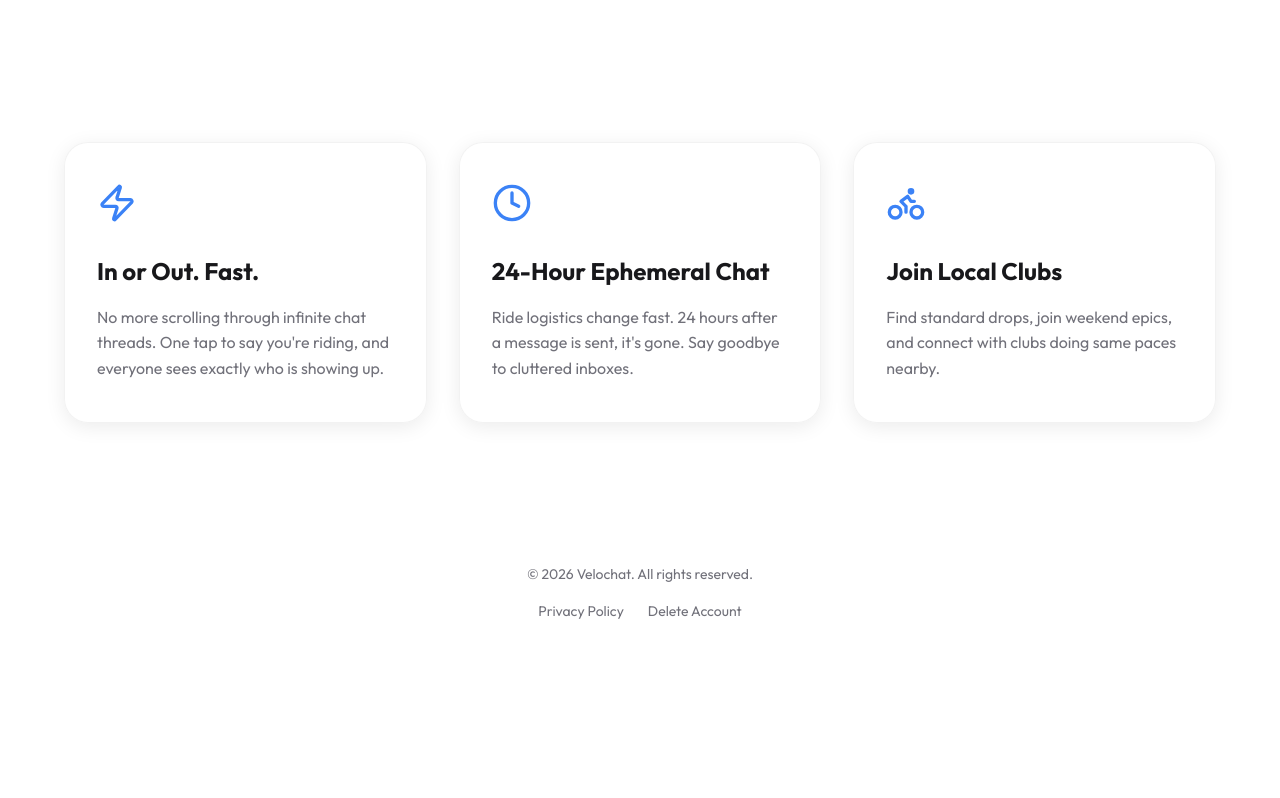
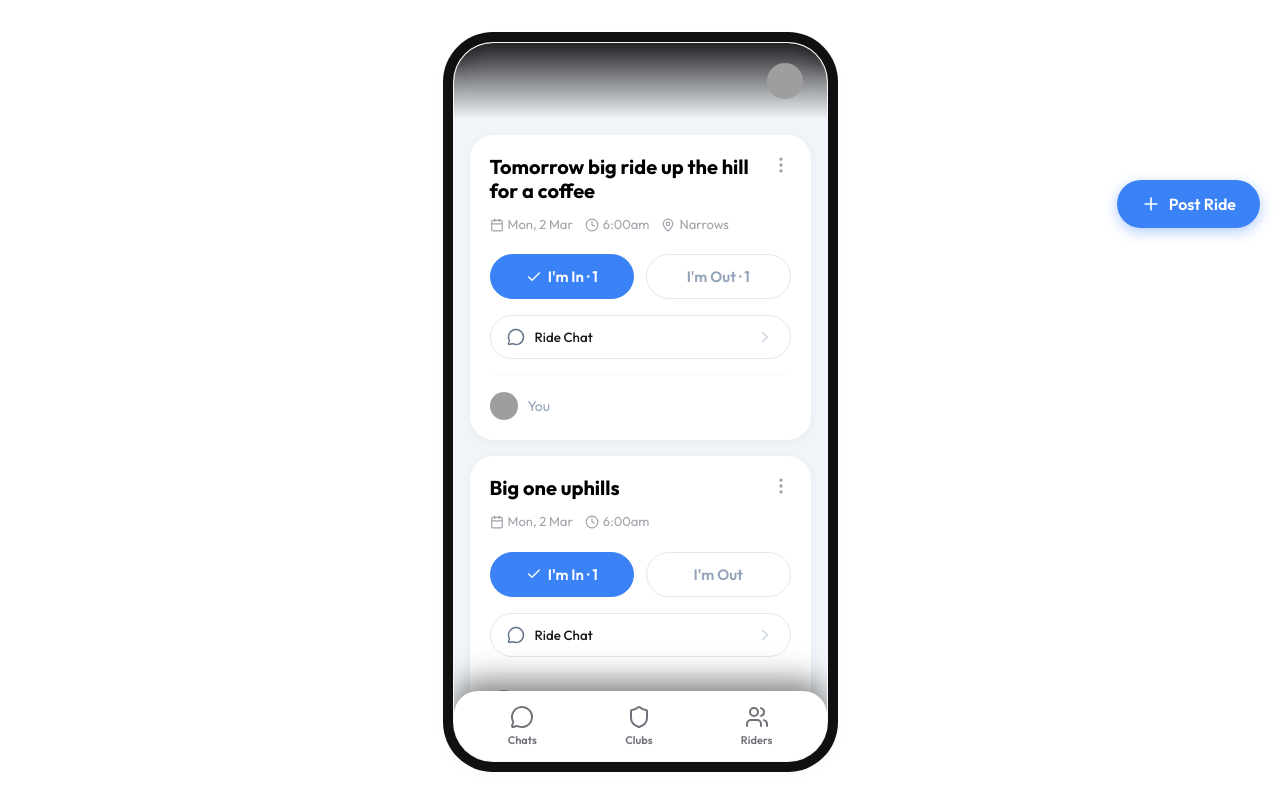
Before and after one commit to Ruitan1999/velochat-website, a React (Vite) app: page / in a window 1280 px wide. Shown: the part 482-1280 px from the top of the page. Before the commit the page ends 1144 px from the top, so only its background shows below. Built offline with nearby package versions, Linux system fonts and the light colour scheme; grey boxes are pictures that could not be loaded.

Commit message:
Update mock app design to match new screenshot and embed mock app in landing page

```diff
--- a/src/App.css
+++ b/src/App.css
@@ -439,10 +439,7 @@
 }
 
 .nav-item.active {
-  color: var(--bg-primary);
-  background-color: var(--accent-primary);
-  transform: translateY(-5px);
-  box-shadow: var(--shadow-accent);
+  color: var(--accent-primary);
 }
 
 .nav-label {
--- a/src/App.tsx
+++ b/src/App.tsx
@@ -1,6 +1,6 @@
 import React, { useState, useEffect } from 'react';
 import { BrowserRouter as Router, Routes, Route, useNavigate, useLocation, Link, Outlet } from 'react-router-dom';
-import { MessageSquare, Users, MapPin, Search, ChevronLeft, Send, CheckCircle2, XCircle, Clock, Navigation2, Camera, Trash2, Zap, Bike } from 'lucide-react';
+import { Users, MapPin, Search, ChevronLeft, Send, Clock, Camera, Trash2, Zap, Bike, MessageCircle, Shield, MoreVertical, Calendar, Check, X, ChevronRight, Plus } from 'lucide-react';
 import { format, differenceInHours } from 'date-fns';
 import clsx from 'clsx';
 import './App.css';
@@ -15,8 +15,10 @@ const MOCK_CLUBS = [
 ];
 
 const MOCK_RIDES = [
-  { id: 'r1', clubId: 'c1', title: 'Dawn Patrol: Hills', date: new Date(Date.now() + 86400000), distance: '45km', pace: '28km/h', status: 'IN', inCount: 12 },
-  { id: 'r2', clubId: 'c2', title: 'Recovery Cafe Ride', date: new Date(Date.now() + 172800000), distance: '30km', pace: '22km/h', status: 'UNDECIDED', inCount: 5 },
+  { id: 'r1', clubId: 'c1', title: 'Tomorrow big ride up the hill for a coffee', timestamp: 'Mon, 2 Mar', time: '6:00am', location: 'Narrows', status: 'IN', inCount: 1, outCount: 1, avatars: [currentUser.avatar] },
+  { id: 'r2', clubId: 'c2', title: 'Big one uphills', timestamp: 'Mon, 2 Mar', time: '6:00am', location: '', status: 'IN', inCount: 1, outCount: 0, avatars: [currentUser.avatar] },
+  { id: 'r3', clubId: 'c1', title: 'Gjvh', timestamp: 'Tue, 3 Mar', time: '5:45am', location: '', status: 'UNDECIDED', inCount: 0, outCount: 0, avatars: [] },
+  { id: 'r4', clubId: 'c3', title: 'Weekend Epic 100km', timestamp: 'Sat, 7 Mar', time: '7:00am', location: 'City Park', status: 'UNDECIDED', inCount: 8, outCount: 2, avatars: [] },
 ];
 
 const MOCK_CHATS = [
@@ -50,7 +52,7 @@ const LayoutMain = () => (
 const LandingHome = () => {
   return (
     <div className="landing-page fade-in">
-      <section className="hero-section text-center">
+      <section className="hero-section text-center" style={{ paddingBottom: '40px' }}>
         <h1 className="hero-title">The Snapchat for Bike Rides</h1>
         <p className="hero-subtitle" style={{ marginBottom: '16px' }}>
           Instantly let your squad know if you are in or out. Messages vanish after 24 hours. Keep the peloton tight.
@@ -59,6 +61,13 @@ const LandingHome = () => {
           What happens on the ride, stays on the ride.
         </p>
       </section>
+
+      <div style={{ display: 'flex', justifyContent: 'center', marginBottom: '100px', padding: '0 20px' }}>
+        <div className="app-wrapper mobile-frame" style={{ height: '800px', width: '100%', maxWidth: '375px', overflow: 'hidden', position: 'relative', margin: '0 auto', backgroundColor: '#F1F5F9' }}>
+          <HomeRides />
+          <NavigationBar />
+        </div>
+      </div>
 
       <section className="features-section grid">
         <div className="feature-card">
@@ -217,9 +226,9 @@ const NavigationBar = () => {
   const location = useLocation();
 
   const navItems = [
-    { path: '/app', icon: MapPin, label: 'Rides' },
-    { path: '/app/clubs', icon: Users, label: 'Clubs' },
-    { path: '/app/chat', icon: MessageSquare, label: 'Chat' },
+    { path: '/app', icon: MessageCircle, label: 'Chats' },
+    { path: '/app/clubs', icon: Shield, label: 'Clubs' },
+    { path: '/app/riders', icon: Users, label: 'Riders' },
   ];
 
   return (
@@ -243,12 +252,12 @@ const NavigationBar = () => {
   );
 };
 
-const Header = ({ title, rightNode, onBack }: { title: string, rightNode?: React.ReactNode, onBack?: () => void }) => (
-  <header className="app-header">
+const Header = ({ titleNode, rightNode, onBack, className }: { titleNode: React.ReactNode, rightNode?: React.ReactNode, onBack?: () => void, className?: string }) => (
+  <header className={clsx("app-header", className)}>
     <div className="header-content">
       <div className="flex-center gap-2">
         {onBack && <button onClick={onBack} className="back-btn"><ChevronLeft size={24} /></button>}
-        <h1 className="header-title">{title}</h1>
+        {titleNode}
       </div>
       {rightNode}
     </div>
@@ -257,66 +266,93 @@ const Header = ({ title, rightNode, onBack }: { title: string, rightNode?: React
 
 const HomeRides = () => {
   const [rides, setRides] = useState(MOCK_RIDES);
-  const navigate = useNavigate();
 
   const toggleStatus = (id: string, newStatus: 'IN' | 'OUT') => {
     setRides(rides.map(r => {
       if (r.id === id) {
         let newCount = r.inCount;
-        if (r.status === newStatus) { newCount = newStatus === 'IN' ? r.inCount - 1 : r.inCount; }
-        else if (r.status === 'OUT' && newStatus === 'IN') { newCount = r.inCount + 1; }
-        else if (r.status === 'IN' && newStatus === 'OUT') { newCount = r.inCount - 1; }
-        else if (r.status === 'UNDECIDED' && newStatus === 'IN') { newCount = r.inCount + 1; }
+        let newOutCount = r.outCount;
 
-        return { ...r, status: r.status === newStatus ? 'UNDECIDED' : newStatus, inCount: newCount };
+        if (r.status === newStatus) {
+          // Deselect
+          if (newStatus === 'IN') newCount--;
+          if (newStatus === 'OUT') newOutCount--;
+          return { ...r, status: 'UNDECIDED', inCount: newCount, outCount: newOutCount };
+        } else {
+          // Select new
+          if (newStatus === 'IN') {
+            newCount++;
+            if (r.status === 'OUT') newOutCount--;
+          }
+          if (newStatus === 'OUT') {
+            newOutCount++;
+            if (r.status === 'IN') newCount--;
+          }
+          return { ...r, status: newStatus, inCount: newCount, outCount: newOutCount };
+        }
       }
       return r;
     }));
   };
 
   return (
-    <div className="page-container fade-in">
+    <div className="page-container fade-in" style={{ backgroundColor: '#F1F5F9' }}>
       <Header
-        title="Velochat"
-        onBack={() => navigate('/')}
-        rightNode={<div className="avatar-mini pulse-animation"><img src={currentUser.avatar} alt="Me" /></div>}
+        className="transparent-header"
+        titleNode={<h1 className="header-title" style={{ fontSize: '24px', letterSpacing: '-0.5px', background: 'none' }}><span style={{ color: '#3B82F6' }}>Velo</span><span style={{ color: '#000' }}>Chat</span></h1>}
+        rightNode={<img src={currentUser.avatar} alt="Me" style={{ width: 36, height: 36, borderRadius: '50%', objectFit: 'cover' }} />}
       />
 
-      <div className="content-scrollable with-nav-padding">
-        <h2 className="section-title">Upcoming Drops</h2>
-
-        <div className="rides-list">
+      <div className="content-scrollable with-nav-padding" style={{ padding: '0 16px', position: 'relative' }}>
+        <div className="rides-list" style={{ paddingTop: '16px' }}>
           {rides.map(ride => (
-            <div key={ride.id} className="ride-card glass-panel">
-              <div className="ride-header">
-                <div>
-                  <h3 className="ride-title">{ride.title}</h3>
-                  <p className="ride-meta">{format(ride.date, 'MMM do, p')} • {ride.distance}</p>
-                </div>
-                <div className="ride-stats">
-                  <span className="in-count"><Navigation2 size={14} className="icon-inline" /> {ride.inCount} IN</span>
-                </div>
+            <div key={ride.id} className="ride-card fade-in" style={{ backgroundColor: '#fff', borderRadius: '24px', padding: '20px', marginBottom: '16px', boxShadow: '0 2px 10px rgba(0,0,0,0.05)' }}>
+              <div style={{ display: 'flex', justifyContent: 'space-between', alignItems: 'flex-start', marginBottom: '12px' }}>
+                <h3 style={{ fontSize: '20px', fontWeight: 700, lineHeight: '1.2', color: '#000', paddingRight: '16px' }}>{ride.title}</h3>
+                <button style={{ color: '#a1a1aa', border: 'none', background: 'none', padding: 0, cursor: 'pointer' }}><MoreVertical size={20} /></button>
               </div>
 
-              <div className="ride-actions">
+              <div style={{ display: 'flex', gap: '12px', fontSize: '13px', color: '#a1a1aa', marginBottom: '20px', alignItems: 'center' }}>
+                <span style={{ display: 'flex', alignItems: 'center', gap: '4px' }}><Calendar size={14} /> {ride.timestamp}</span>
+                <span style={{ display: 'flex', alignItems: 'center', gap: '4px' }}><Clock size={14} /> {ride.time}</span>
+                {ride.location && <span style={{ display: 'flex', alignItems: 'center', gap: '4px' }}><MapPin size={14} /> {ride.location}</span>}
+              </div>
+
+              <div style={{ display: 'flex', gap: '12px', marginBottom: '16px' }}>
                 <button
-                  className={clsx('action-btn btn-in', ride.status === 'IN' && 'active')}
+                  style={{ flex: 1, padding: '12px', borderRadius: '99px', fontSize: '15px', fontWeight: 600, display: 'flex', justifyContent: 'center', alignItems: 'center', gap: '6px', cursor: 'pointer', transition: 'all 0.2s', backgroundColor: ride.status === 'IN' ? '#3B82F6' : '#fff', color: ride.status === 'IN' ? '#fff' : '#3B82F6', border: ride.status === 'IN' ? '1px solid #3B82F6' : '1px solid #e2e8f0' }}
                   onClick={() => toggleStatus(ride.id, 'IN')}
                 >
-                  <CheckCircle2 size={24} />
-                  <span>I'm In</span>
+                  {ride.status === 'IN' && <Check size={16} />} <span>I'm In {ride.inCount > 0 ? `· ${ride.inCount}` : ''}</span>
                 </button>
                 <button
-                  className={clsx('action-btn btn-out', ride.status === 'OUT' && 'active')}
+                  style={{ flex: 1, padding: '12px', borderRadius: '99px', fontSize: '15px', fontWeight: 600, display: 'flex', justifyContent: 'center', alignItems: 'center', gap: '6px', cursor: 'pointer', transition: 'all 0.2s', backgroundColor: ride.status === 'OUT' ? '#f8fafc' : '#fff', color: '#94a3b8', border: '1px solid #e2e8f0' }}
                   onClick={() => toggleStatus(ride.id, 'OUT')}
                 >
-                  <XCircle size={24} />
-                  <span>I'm Out</span>
+                  {ride.status === 'OUT' && <X size={16} />} <span style={{ color: ride.status === 'OUT' ? '#64748b' : 'inherit' }}>I'm Out {ride.outCount > 0 ? `· ${ride.outCount}` : ''}</span>
                 </button>
+              </div>
+
+              <button style={{ width: '100%', display: 'flex', justifyContent: 'space-between', alignItems: 'center', padding: '12px 16px', borderRadius: '99px', border: '1px solid #e2e8f0', backgroundColor: '#fff', cursor: 'pointer', marginBottom: '16px' }}>
+                <div style={{ display: 'flex', alignItems: 'center', gap: '10px', color: '#18181b', fontWeight: 500 }}>
+                  <MessageCircle size={18} style={{ color: '#64748b' }} /> Ride Chat
+                </div>
+                <ChevronRight size={18} style={{ color: '#cbd5e1' }} />
+              </button>
+
+              <div style={{ display: 'flex', alignItems: 'center', gap: '10px', paddingTop: '16px', borderTop: '1px solid #f8fafc' }}>
+                {ride.avatars.map((av, idx) => (
+                  <img key={idx} src={av} alt="Avatar" style={{ width: '28px', height: '28px', borderRadius: '50%', objectFit: 'cover' }} />
+                ))}
+                {ride.avatars.length > 0 && <span style={{ fontSize: '14px', color: '#94a3b8' }}>You</span>}
               </div>
             </div>
           ))}
         </div>
+
+        <button style={{ position: 'fixed', bottom: '90px', right: '20px', backgroundColor: '#3B82F6', color: '#fff', borderRadius: '99px', padding: '14px 24px', fontSize: '16px', fontWeight: 600, display: 'flex', alignItems: 'center', gap: '8px', cursor: 'pointer', boxShadow: '0 4px 14px rgba(59, 130, 246, 0.4)', zIndex: 40, border: 'none' }}>
+          <Plus size={20} /> Post Ride
+        </button>
       </div>
     </div>
   );
@@ -331,7 +367,7 @@ const ClubsList = () => {
 
   return (
     <div className="page-container fade-in">
-      <Header title="Clubs" rightNode={<Search size={24} className="text-secondary" />} />
+      <Header titleNode={<h1 className="header-title" style={{ fontSize: '24px' }}>Clubs</h1>} rightNode={<Search size={24} className="text-secondary" />} />
 
       <div className="content-scrollable with-nav-padding">
         <div className="clubs-grid">
@@ -385,7 +421,7 @@ const ChatView = () => {
   return (
     <div className="page-container fade-in">
       <Header
-        title="Squad Chat"
+        titleNode={<h1 className="header-title" style={{ fontSize: '24px' }}>Squad Chat</h1>}
         rightNode={<div className="timer-badge"><Clock size={14} className="icon-inline" /> 24h</div>}
       />
 
```
